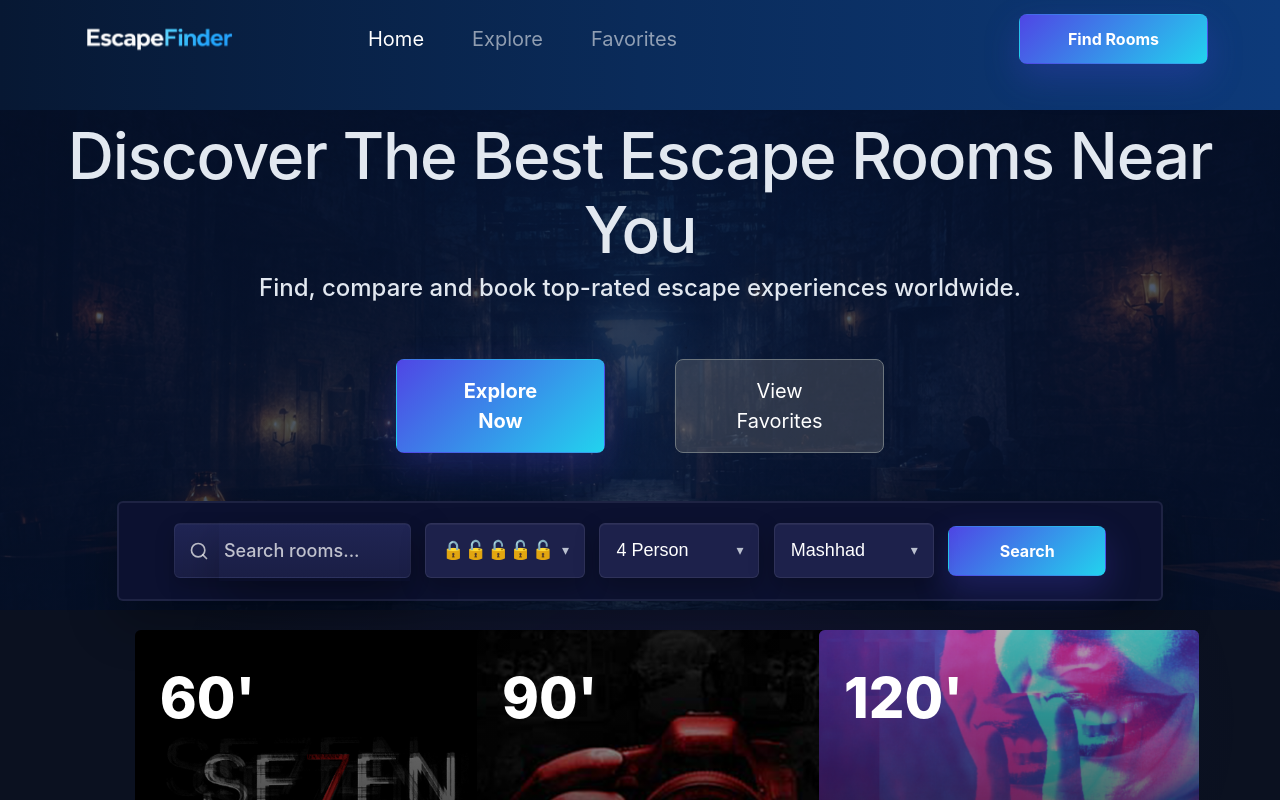
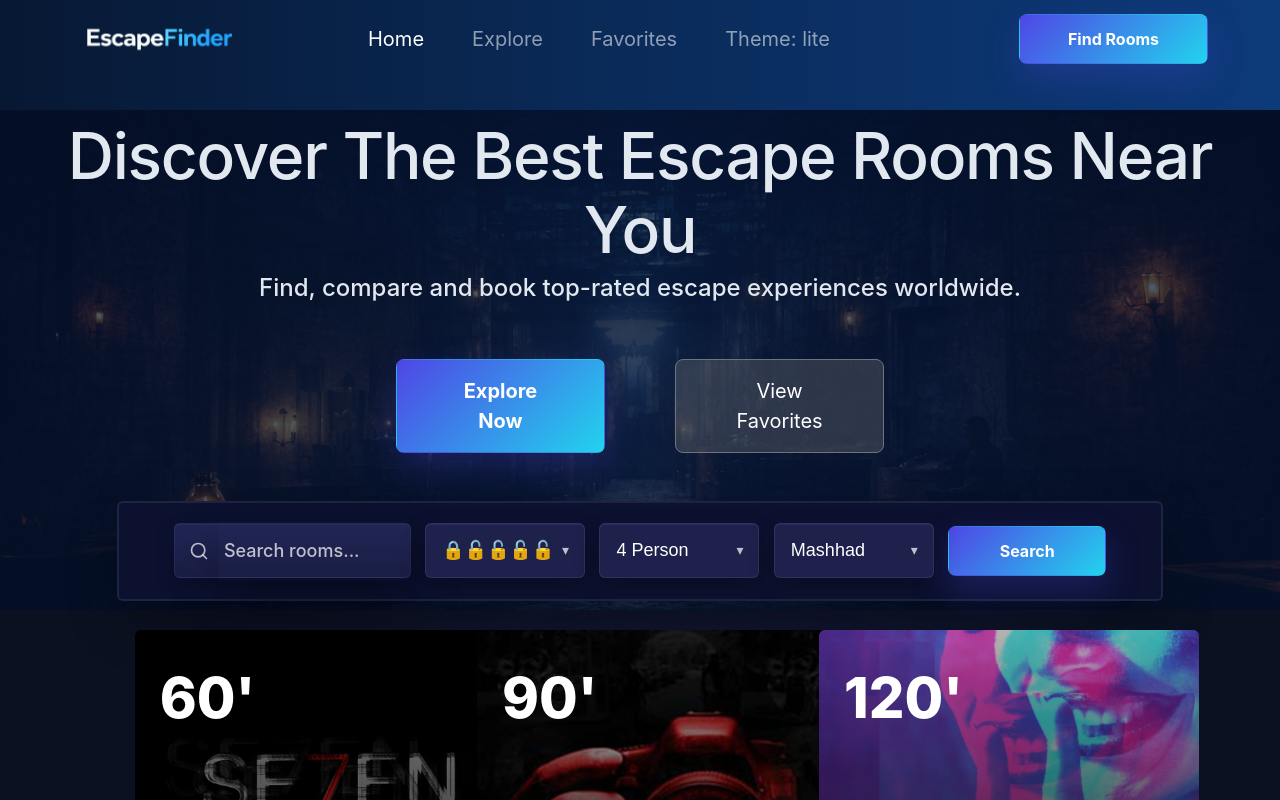
Before and after one commit to kiumars609/escape-finder, a React (Vite) app: page / in a window 1280 px wide. Shown: the top 800 px of the page. Built offline with nearby package versions, Linux system fonts and the light colour scheme.

Commit message:
Add Theme Context

```diff
--- a/src/App.jsx
+++ b/src/App.jsx
@@ -4,15 +4,18 @@ import Home from "./Pages/Home";
 import Room from "./Pages/Room";
 import Payment from "./Pages/Payment";
 import { Routes, Route } from "react-router-dom";
+import { ThemeProvider } from "./assets/Context/Theme/ThemeContext";
 
 function App() {
   return (
     <>
-      <Routes>
-        <Route path="/" element={<Home />} />
-        <Route path="/room/:id" element={<Room />} />
-        <Route path="/payment" element={<Payment />} />
-      </Routes>
+      <ThemeProvider>
+        <Routes>
+          <Route path="/" element={<Home />} />
+          <Route path="/room/:id" element={<Room />} />
+          <Route path="/payment" element={<Payment />} />
+        </Routes>
+      </ThemeProvider>
     </>
   );
 }
--- a/src/Components/Header/Header.jsx
+++ b/src/Components/Header/Header.jsx
@@ -1,8 +1,11 @@
-import React from "react";
+import React, { useContext } from "react";
 import "./style.css";
 import logo from "../../assets/images/logo/logo.png";
 import { Link } from "react-router-dom";
+import { WhiteThemeContext } from "../../assets/Context/Theme/ThemeContext";
 export default function Header() {
+
+  const {theme} = useContext(WhiteThemeContext);
   return (
     <>
       <header className="col-12">
@@ -37,6 +40,12 @@ export default function Header() {
                           Favorites
                         </a>
                       </li>
+
+                      <li className="nav-item mx-3">
+                        <a className="nav-link fs-5" href="#">
+                          Theme: {theme}
+                        </a>
+                      </li>
                     </ul>
 
                     <form className="d-flex me-5" role="search">
```
